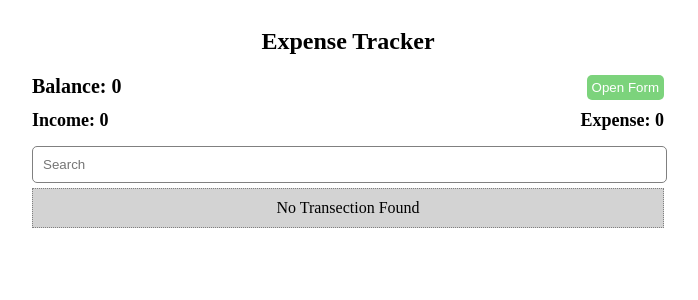
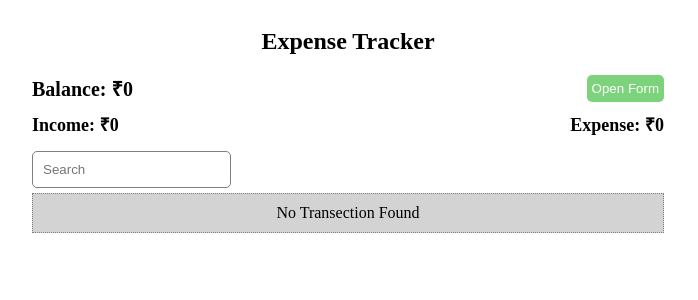
Before and after one commit to PrachiGour2023/machine-coding-frontend, a React (Vite) app: page / in a window 1280 px wide. Shown: the top 300 px of the page, without its empty margins (292-990 px from the left). Built offline with nearby package versions, Linux system fonts and the light colour scheme.

Commit message:
search functionality added

```diff
--- a/src/App.css
+++ b/src/App.css
@@ -66,7 +66,7 @@
   margin: 5px 0px;
   border-radius: 5px;
   border: 1px solid grey;
-  width: 97%;
+  width: stretch;
 }
 
 .not-found {
--- a/src/ExpenseTracker.tsx
+++ b/src/ExpenseTracker.tsx
@@ -1,4 +1,4 @@
-import React, { useState } from 'react'
+import { useState } from 'react'
 
 
 interface ExpenseData {
@@ -13,7 +13,8 @@ const ExpenseTracker = () => {
   const [title, setTitle] = useState<string>('');
   const [amount, setAmount] = useState<string>('');
   const [type, setType] = useState<string>('income');
-  const [isOpen, setIsOpen] = useState<boolean>(false)
+  const [isOpen, setIsOpen] = useState<boolean>(false);
+  const [search, setSearch] = useState<string>('')
   const [expenseList, setExpenseList] = useState<ExpenseData[]>([])
 
   const handleFormOpen = () => {
@@ -23,32 +24,29 @@ const ExpenseTracker = () => {
   const AddTransaction = () => {
     const data = {
       id: Date.now(),
-      title: title,
+      title,
       amount: Number(amount),
-      type: type
+      type
     }
     setExpenseList([...expenseList, data])
-
     setAmount('')
     setTitle('')
     setType('')
   }
 
-  const total_income = expenseList.reduce((acc, curr) => {
+  const total_income = expenseList.reduce((acc: number, curr: ExpenseData) => {
     if (curr.type === "income") {
       acc = acc + curr.amount
     }
     return acc
-  }
-    , 0)
+  }, 0)
 
-  const total_expense = expenseList.reduce((acc, curr) => {
+  const total_expense = expenseList.reduce((acc: number, curr: ExpenseData) => {
     if (curr.type === "expense") {
       acc = acc + curr.amount
     }
     return acc
-  }
-    , 0)
+  }, 0)
 
   const total_balance = total_income - total_expense
 
@@ -58,12 +56,15 @@ const ExpenseTracker = () => {
     )
   }
 
+  const filteredTransaction = expenseList.filter(item => item.title.toLowerCase().includes(search.toLowerCase()))
+
+
   return (
     <div className='container'>
       <h2>Expense Tracker</h2>
       <div className='section'>
         <div className='header'>
-          <span>Balance: {total_balance}</span>
+          <span>Balance: ₹{total_balance}</span>
           <button onClick={handleFormOpen}>{isOpen ? 'Close Form' : 'Open Form'}</button>
         </div>
 
@@ -92,23 +93,23 @@ const ExpenseTracker = () => {
         </div>}
 
         <div className='display-details'>
-          <span>Income: {total_income}</span>
-          <span>Expense: {total_expense}</span>
+          <span>Income: ₹{total_income}</span>
+          <span>Expense: ₹{total_expense}</span>
         </div>
 
-        <input type="text" placeholder='Search' className='search' />
+        <input type="text" placeholder='Search' className='search' value={search} onChange={(e) => setSearch(e.target.value)} />
 
         <div>
           {
-            expenseList.length === 0 ? (
+            filteredTransaction.length === 0 ? (
               <span className='not-found'>No Transection Found</span>
             ) : (
-              expenseList.map((item) => {
+              filteredTransaction.map((item) => {
                 return (
                   <div key={item.id} className='records' style={{
                     borderLeft: item.type === 'income' ? "5px solid green" : "5px solid red"
                   }}>
-                    <span>{item.title}: {item.amount}</span>
+                    <span>{item.title}: ₹{item.amount}</span>
                     <button onClick={() => removeExpenseItems(item.id)}>Remove</button>
                   </div>
                 )
```
